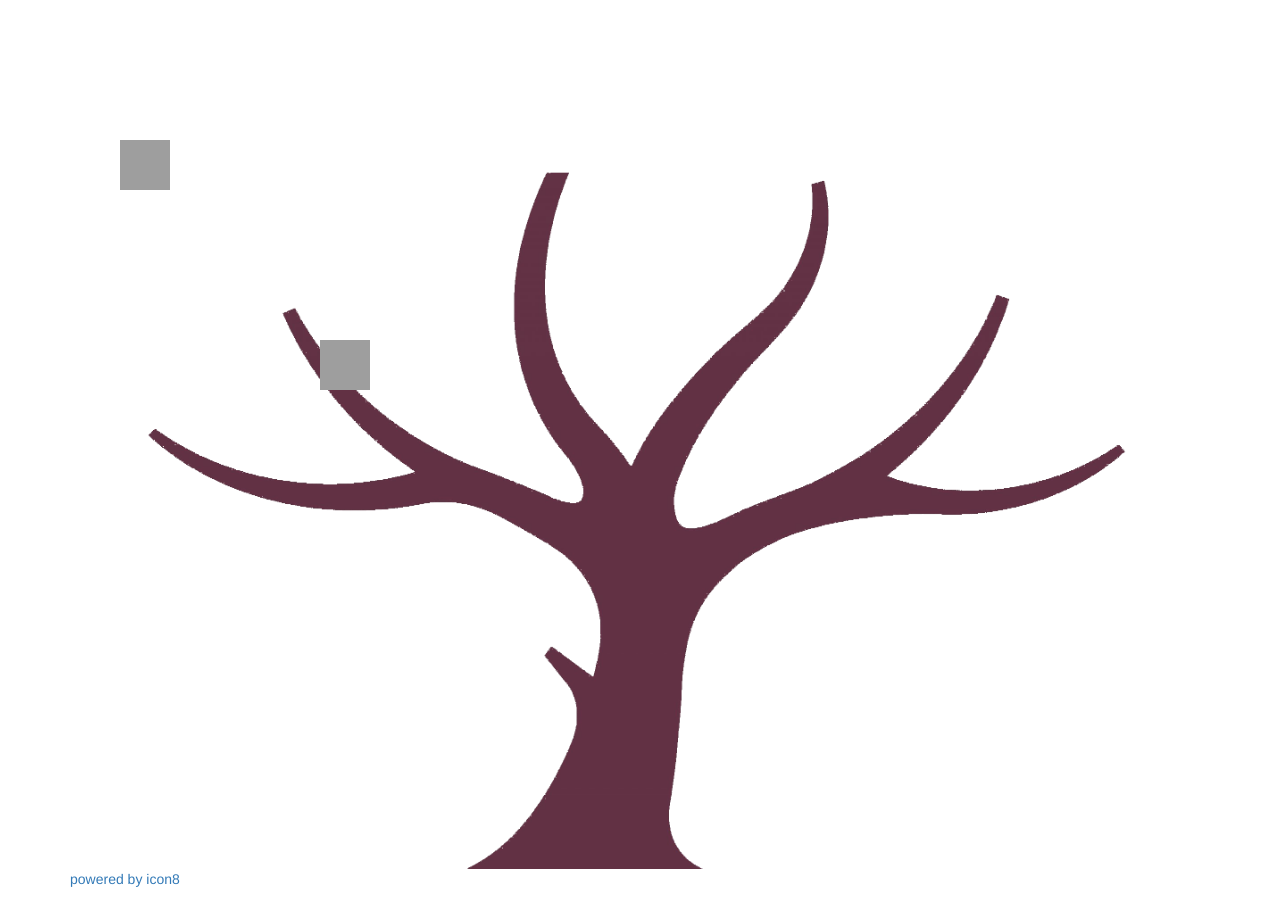
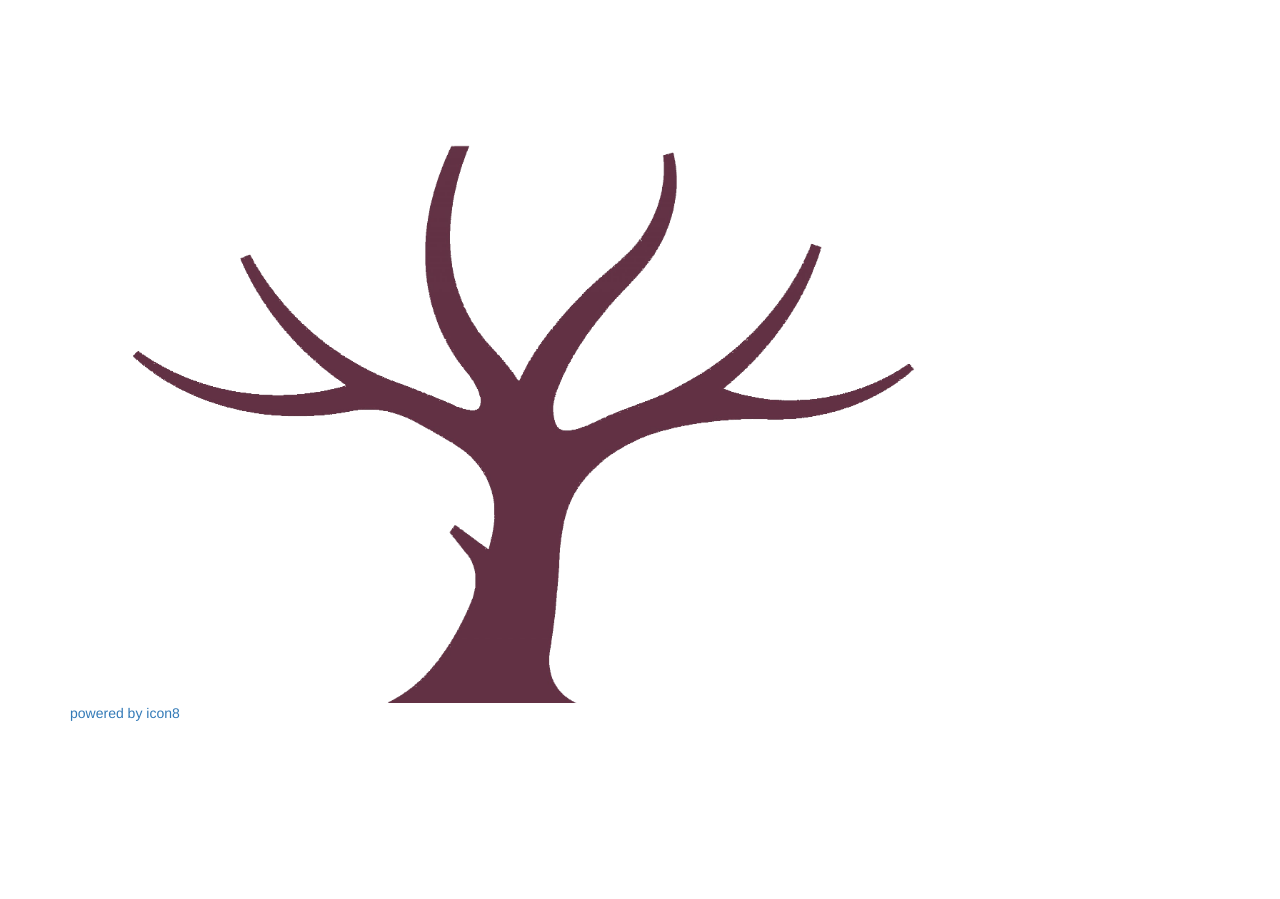
Before and after one commit to HoergerL/TreeYourself, a Flask app: template app/templates/tree.html in a window 1280 px wide. Shown: the part 52-951 px from the top of the page. After the commit the page ends 773 px from the top, so only its background shows below. Run offline with Flask 3, Linux system fonts and the light colour scheme; the template is opened without the code that fills it, so the values that code supplies are empty; parts of the project's set-up code (start-up, migrations or seed data) failed here and were passed over; some libraries are stand-ins or nearby versions; grey boxes are pictures that could not be loaded.

Commit message:
started with tree design

```diff
--- a/app/static/css/main.css
+++ b/app/static/css/main.css
@@ -1,27 +1,13 @@
-area {
-    display: block;
-    height: 100%;
-    width: 100%;
-    background-color:blueviolet;
-    z-index: 999;
-    position:absolute;
-    background-image: url('https://cdn-icons-png.flaticon.com/512/4151/4151213.png');
-    background-size: contain;
-}
-img {
+/* img {
     z-index: 1;
-}
-
-overlay {
-    position:absolute;
-}
+} */
 
 h1 {
     color:brown
 }
 
 .icon {
-    width: 50px;
-    height: 50px;
+    width: 70px;
+    /* height: 50px; */
     position: absolute;
 }
--- a/app/templates/tree.html
+++ b/app/templates/tree.html
@@ -13,19 +13,20 @@
     <!-- <img id="myimage" src="{{url_for('static', filename='tree.png')}}" usemap="#image-map"> -->
 
 
-    <img src="{{url_for('static', filename='tree.png')}}" style="width:100%">
-    <a href="/icon1" style="position: absolute;top: 100px; left: 50px;"> <img class="icon"
+    <img src="{{url_for('static', filename='tree.png')}}" style="width:80%">
+    <!-- <a href="/icon1" style="position: absolute;top: 100px; left: 50px;"> <img class="icon"
             src="{{url_for('static', filename='idea.png')}}"> </a>
     <a href="/icon1" style="position: absolute;top: 300px; left: 250px;"> <img class="icon"
-            src="{{url_for('static', filename='idea.png')}}"> </a>
+            src="{{url_for('static', filename='idea.png')}}"> </a> -->
 
 
-    {{ tags }}
+    <!-- {{ tags }} -->
 
     {% for value in tags %}
     <p> {{value}}</p>
-    <a href="/icon/{{value[0]}}" style="position: absolute;top: 300px; left: 250px;"> <img class="icon"
-        src="{{url_for('static', filename='icons/' + value[1])}}"> </a>
+    <a href="/icon/{{value[0]}}" style="position: absolute;top: 300px; left: 250px;">
+        <img class="icon" src="{{url_for('static', filename='icons/' + value[1])}}">
+    </a>
     {% endfor %}
 
 </div>
```
